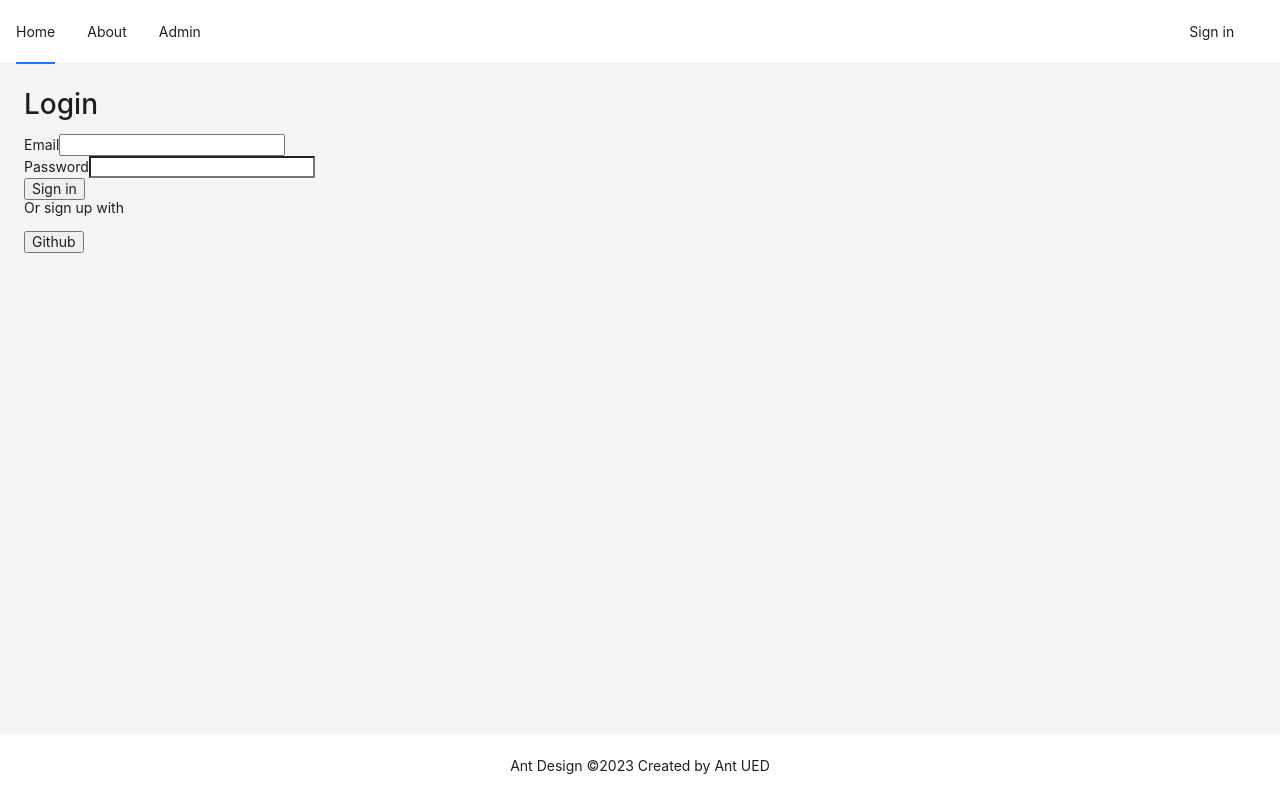
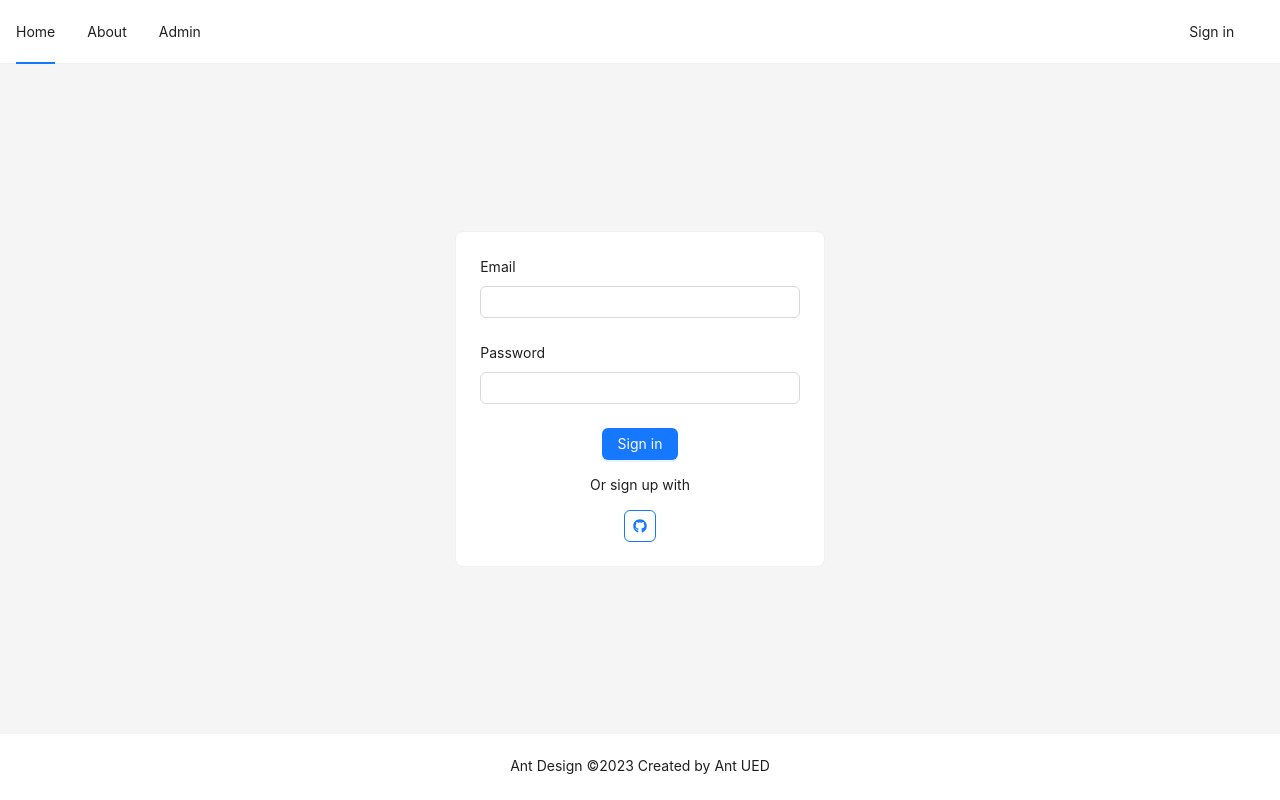
Before and after one commit to ericmaya8a/next-admin, a Next.js app: page /login in a window 1280 px wide. Built offline with nearby package versions, Linux system fonts and the light colour scheme; no server answers.

Commit message:
chore: styling login form

```diff
--- a/app/components/Navbar.tsx
+++ b/app/components/Navbar.tsx
@@ -27,10 +27,10 @@ const userItems: MenuProps["items"] = [
 export default function Navbar() {
   return (
     <Row>
-      <Col span={22}>
+      <Col xs={18} sm={20} md={21} lg={22}>
         <Menu mode="horizontal" items={menuItems} />
       </Col>
-      <Col span={2}>
+      <Col xs={6} sm={4} md={3} lg={2}>
         <Menu mode="horizontal" items={userItems} />
       </Col>
     </Row>
--- a/app/components/UserInfo.tsx
+++ b/app/components/UserInfo.tsx
@@ -1,8 +1,10 @@
-import { Avatar, Button, Popover } from "antd";
+import { Avatar, Popover } from "antd";
 import { Session } from "next-auth";
 import { signOut } from "next-auth/react";
 import Image from "next/image";
 import { AiOutlineUser } from "react-icons/ai";
+import { FaSignOutAlt } from "react-icons/fa";
+import { Button } from "./commons/Button/Button";
 
 function handleSignOut() {
   signOut({
@@ -21,11 +23,9 @@ export function UserInfo({ session }: UserInfoProps) {
       <p>
         <strong>{session.user?.email}</strong>
       </p>
-      <p>
-        <Button type="primary" onClick={handleSignOut}>
-          Sign out
-        </Button>
-      </p>
+      <Button type="primary" icon={<FaSignOutAlt />} onClick={handleSignOut}>
+        Sign out
+      </Button>
     </div>
   );
 
--- /dev/null
+++ b/app/components/commons/Button/Button.module.css
@@ -0,0 +1,5 @@
+.antButton svg {
+    margin-right: 5px;
+    position: relative;
+    top: 2px;
+}
--- /dev/null
+++ b/app/components/commons/Button/Button.tsx
@@ -0,0 +1,6 @@
+import { ButtonProps, Button as AntButton } from "antd";
+import styles from "./Button.module.css";
+
+export function Button(props: ButtonProps) {
+  return <AntButton className={styles.antButton} {...props} />;
+}
--- /dev/null
+++ b/app/login/Login.module.css
@@ -0,0 +1,27 @@
+.login {
+    display: grid;
+    min-height: calc(100vh - 178px);
+}
+
+.login p {
+    margin-top: 1em;
+}
+
+.card {
+    height: auto;
+    place-self: center;
+    text-align: center;
+    width: 100%;
+}
+
+@media only screen and (min-width: 600px) {
+    .card {
+        width: 50%;
+    }
+}
+
+@media only screen and (min-width: 992px) {
+    .card {
+        width: 30%;
+    }
+}
--- a/app/login/page.tsx
+++ b/app/login/page.tsx
@@ -1,7 +1,10 @@
 "use client";
 
-import React, { useState } from "react";
+import { useState } from "react";
 import { signIn } from "next-auth/react";
+import { Button, Card, Form, Input } from "antd";
+import { FaGithub } from "react-icons/fa";
+import styles from "./Login.module.css";
 
 function handleSignInWithGithub() {
   signIn("github", {
@@ -14,8 +17,7 @@ export default function LoginPage() {
   const [email, setEmail] = useState("");
   const [password, setPassword] = useState("");
 
-  const handleSubmit = async (e: React.FormEvent<HTMLFormElement>) => {
-    e.preventDefault();
+  const handleSubmit = async () => {
     try {
       await signIn("credentials", {
         redirect: true,
@@ -29,35 +31,41 @@ export default function LoginPage() {
   };
 
   return (
-    <div>
-      <form onSubmit={handleSubmit}>
-        <h1>Login</h1>
-        <div>
-          <label htmlFor="email">Email</label>
-          <input
+    <div className={styles.login}>
+      <Card className={styles.card}>
+        <Form noValidate layout="vertical" onFinish={handleSubmit}>
+          <Form.Item label="Email" name="email">
+            <Input
+              name="email"
               type="email"
-            name="email"
-            id="email"
               value={email}
               onChange={({ target: { value } }) => setEmail(value)}
             />
-        </div>
-        <div>
-          <label htmlFor="password">Password</label>
-          <input
+          </Form.Item>
+
+          <Form.Item label="Password" name="password">
+            <Input
+              name="password"
               type="password"
-            name="password"
-            id="password"
               value={password}
               onChange={({ target: { value } }) => setPassword(value)}
             />
-        </div>
-        <button type="submit">Sign in</button>
-      </form>
+          </Form.Item>
+
+          <Button type="primary" htmlType="submit">
+            Sign in
+          </Button>
+        </Form>
+
         <p>Or sign up with</p>
-      <button type="button" onClick={handleSignInWithGithub}>
-        Github
-      </button>
+        <Button
+          type="primary"
+          ghost
+          htmlType="button"
+          onClick={handleSignInWithGithub}
+          icon={<FaGithub />}
+        />
+      </Card>
     </div>
   );
 }
```
Lines whose indentation alone changed are shown as unchanged.
